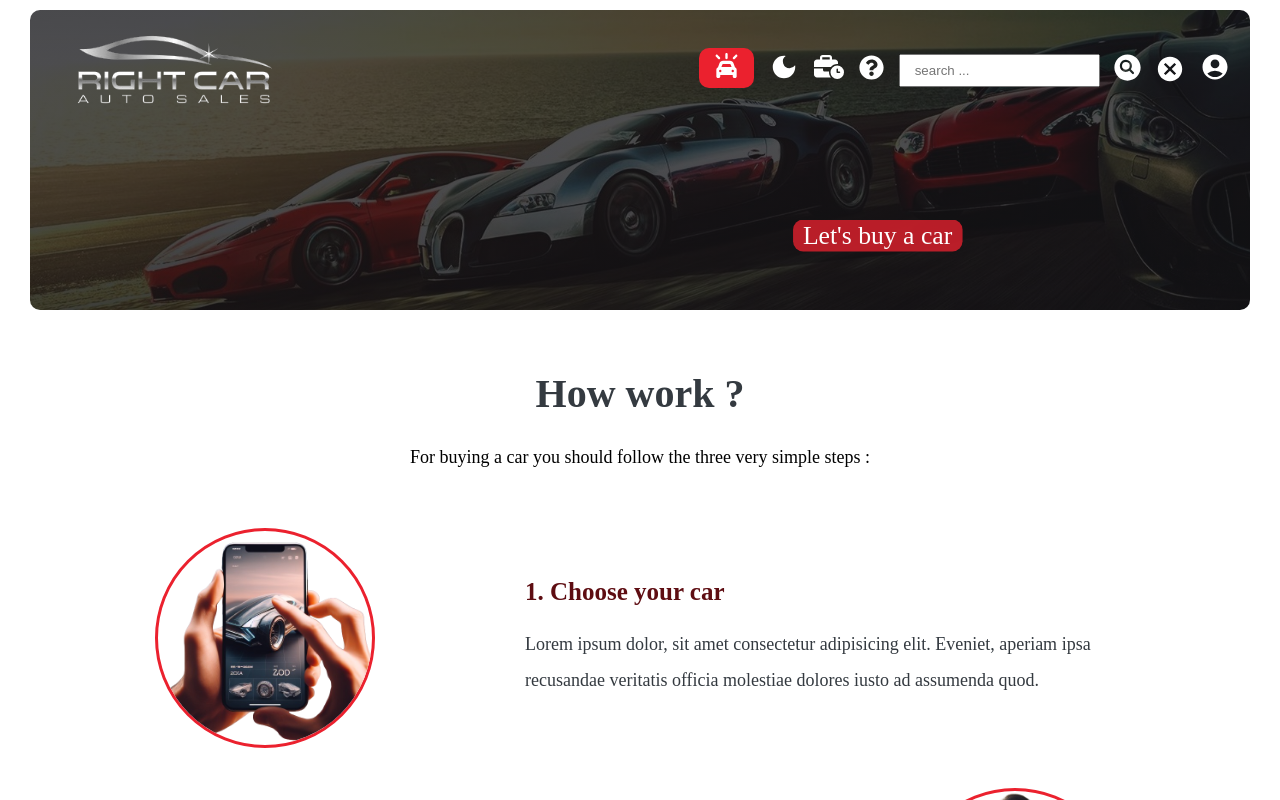
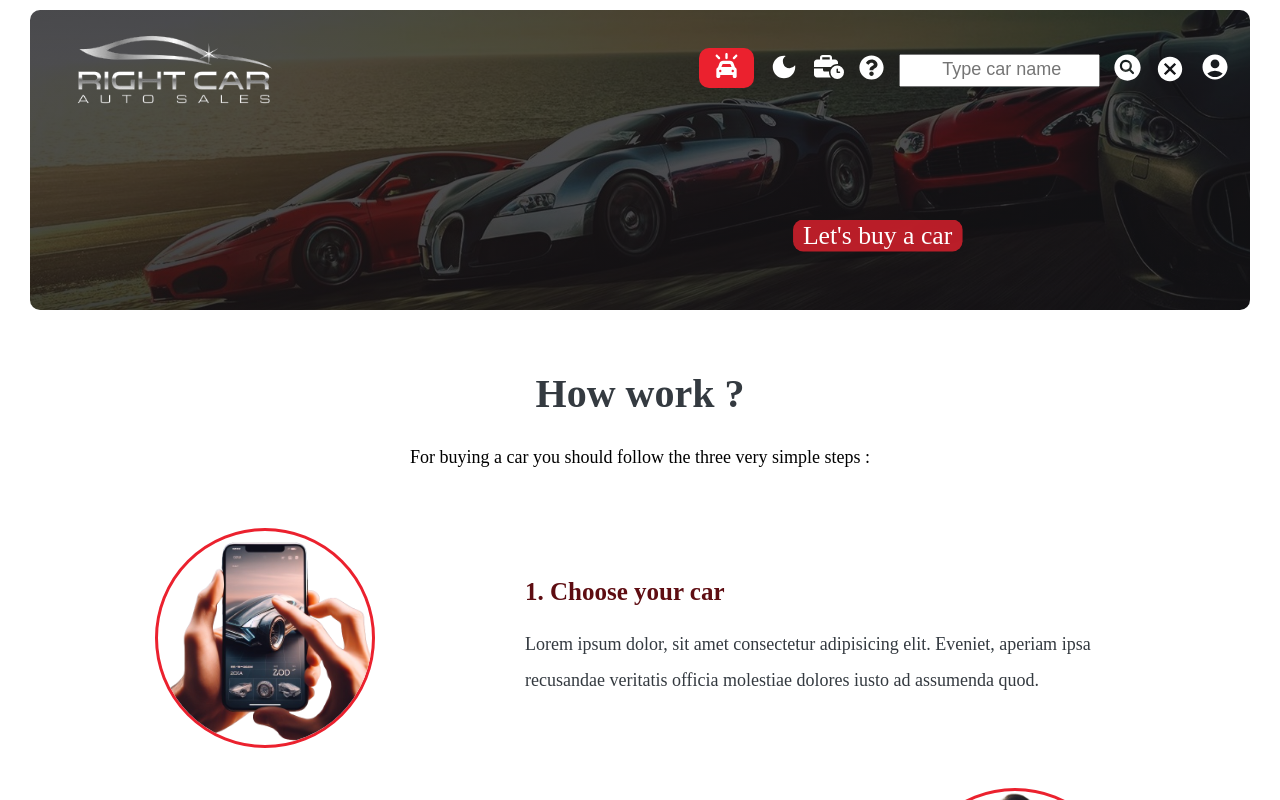
Before and after one commit to mahdikhalili1998/car, a React (Vite) app: page /homepage in a window 1280 px wide. Both pictures are taken after a click on the element 1167 px from the left and 74 px from the top of the page. Shown: the top 800 px of the page. Built offline with nearby package versions, Linux system fonts and the light colour scheme; no server answers.

Commit message:
closeHandler added

```diff
--- a/src/components/Car.jsx
+++ b/src/components/Car.jsx
@@ -11,8 +11,10 @@ function Car({ display }) {
   };
   return (
     <>
-      <h1 className={styles.h1}>See cars ...</h1>
-      <div id={("car", "searchCar")}  className={styles.cardContainer}>
+      <h1 id="car" className={styles.h1}>
+        See cars ...
+      </h1>
+      <div id="searchCar" className={styles.cardContainer}>
         {!display.lenght ? (
           display.map((item) => (
             <div className={styles.cardContent} key={item.id}>
--- a/src/components/Header.jsx
+++ b/src/components/Header.jsx
@@ -10,9 +10,6 @@ import Search from "./Search";
 import { InfoContext } from "../pages/homepage";
 
 function Header() {
-  const { searchHandler } = useContext(InfoContext);
-  const [click, setClick] = useState(false);
-
   return (
     <>
       <div className={styles.container}>
@@ -46,7 +43,7 @@ function Header() {
                   </a>
                 </li>
                 <li>
-                  <Search click={click} setClick={setClick} />
+                  <Search  />
                 </li>
 
                 <li>
--- a/src/components/Search.jsx
+++ b/src/components/Search.jsx
@@ -2,9 +2,17 @@ import React, { useContext, useState } from "react";
 import { IoSearchCircle } from "react-icons/io5";
 import { IoMdCloseCircle } from "react-icons/io";
 import { InfoContext } from "../pages/homepage";
-function Search({ click, setClick }) {
-  const { searchHandler, searchValue, setSearchValue } =
-    useContext(InfoContext);
+import styles from "../css/search.module.css";
+function Search() {
+  const {
+    searchHandler,
+    click,
+    setClick,
+    searchValue,
+    setSearchValue,
+    closeHandler,
+  } = useContext(InfoContext);
+
   return (
     <div>
       {!click ? (
@@ -12,11 +20,11 @@ function Search({ click, setClick }) {
           <IoSearchCircle style={{ fontSize: "3.5rem" }} />
         </span>
       ) : (
-        <div style={{ display: "flex", alignItems: "center", gap: "1rem" }}>
+        <div className={styles.container}>
           <input
             style={{ padding: "0.7rem 1rem" }}
             type="text"
-            placeholder=" search ..."
+            placeholder=" Type car name"
             value={searchValue}
             onChange={(e) =>
               setSearchValue(e.target.value.toLocaleLowerCase().trim())
@@ -28,7 +36,7 @@ function Search({ click, setClick }) {
               style={{ fontSize: "3.5rem" }}
             />
           </a>
-          <span onClick={() => setClick(false)}>
+          <span onClick={closeHandler}>
             <IoMdCloseCircle style={{ marginTop: ".4rem" }} />
           </span>
         </div>
--- /dev/null
+++ b/src/css/search.module.css
@@ -0,0 +1,10 @@
+.container {
+  display: flex;
+  align-items: center;
+  gap: 1rem;
+}
+.container input::placeholder {
+  text-align: center;
+  font-size: 1.8rem;
+  margin-top: 0.3rem;
+}
--- a/src/pages/Homepage.jsx
+++ b/src/pages/Homepage.jsx
@@ -11,6 +11,7 @@ import { useSearchParams } from "react-router-dom";
 export const InfoContext = createContext();
 function Homepage() {
   const [searchParams, setSearchParams] = useSearchParams();
+  const [click, setClick] = useState(false);
   const [car, setCar] = useState([]);
   const [display, setDisplay] = useState([]);
   const [query, setQuery] = useState({});
@@ -38,9 +39,21 @@ function Homepage() {
     setQuery((query) => createQuery(query, { search: searchValue }));
   };
 
+  const closeHandler = () => {
+    setClick(false);
+    setQuery((query) => createQuery(query, { search: "" }));
+  };
+
   return (
     <InfoContext.Provider
-      value={{ searchValue, setSearchValue, searchHandler }}
+      value={{
+        searchValue,
+        setSearchValue,
+        searchHandler,
+        closeHandler,
+        click,
+        setClick,
+      }}
     >
       <div>
         <Header />
```
